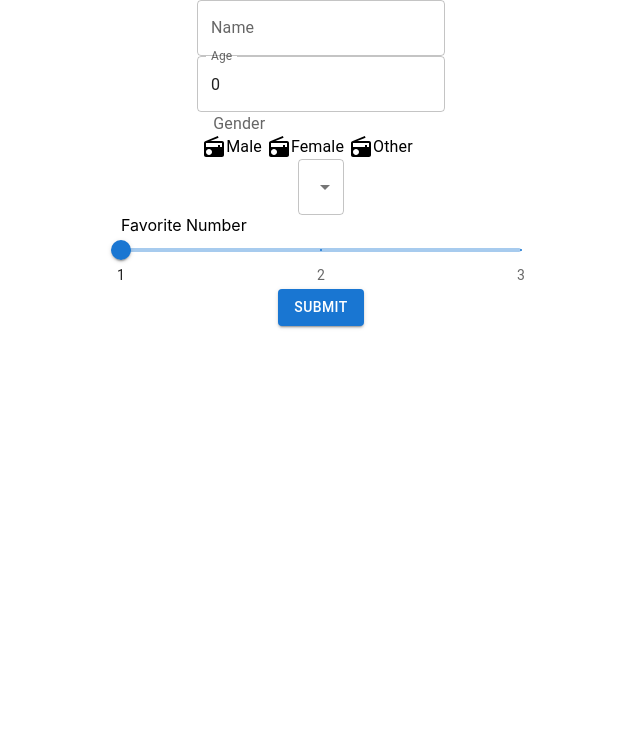
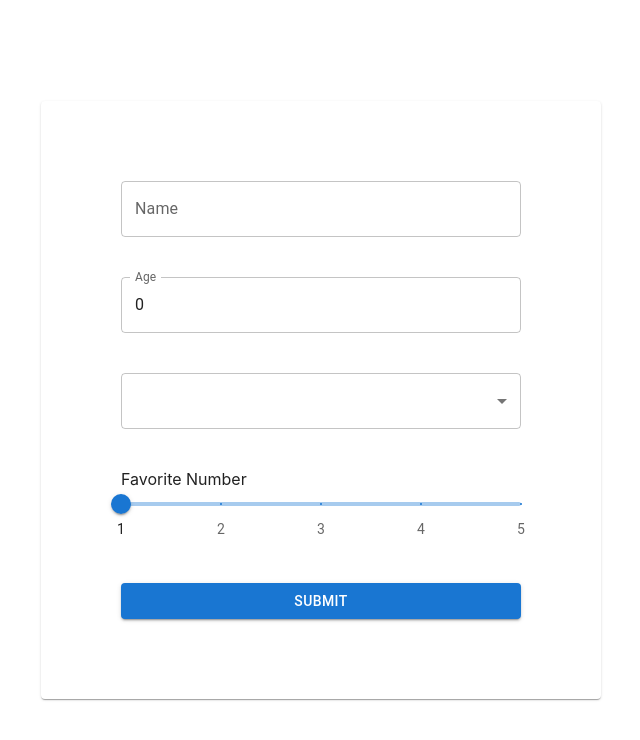
Before and after one commit to eduveliz/Cypress-Examples-Integration, a React (Create React App) app: page /panel/forms in a window 1280 px wide. Shown: the top 740 px of the page, without its empty margins (319-959 px from the left). Built offline with nearby package versions, Linux system fonts and the light colour scheme.

Commit message:
Change form design

```diff
--- a/src/index.js
+++ b/src/index.js
@@ -6,7 +6,7 @@ import SignInSide from "./pages/login";
 import {BrowserRouter, Route, Routes} from "react-router-dom";
 import Panel from "./pages/Panel/Panel";
 import Norris from "./pages/Panel/components/chuck/Norris";
-import Forms from "./pages/Panel/components/forms/Forms";
+import Form from "./pages/Panel/components/forms/Forms";
 
 const root = ReactDOM.createRoot(document.getElementById('root'));
 root.render(
@@ -15,7 +15,7 @@ root.render(
             <Route path="/" element={<SignInSide/>}/>
             <Route path="/panel" element={<Panel/>}/>
             <Route path="/panel/norris" element={<Norris/>}/>
-            <Route path="/panel/forms" element={<Forms/>}/>
+            <Route path="/panel/forms" element={<Form/>}/>
         </Routes>
     </BrowserRouter>
 );
--- a/src/pages/Panel/components/forms/Forms.js
+++ b/src/pages/Panel/components/forms/Forms.js
@@ -1,13 +1,11 @@
 import React, {useState} from "react";
 import Grid from "@mui/material/Grid";
-import {FormControl, FormControlLabel, FormLabel, MenuItem, RadioGroup, Select, Slider, TextField} from "@mui/material";
+import {Card, FormControl, MenuItem, Select, Slider, TextField} from "@mui/material";
 import Button from "@mui/material/Button";
-import {Radio} from "@mui/icons-material";
 
 const defaultValues = {
     name: "",
     age: 0,
-    gender: "",
     os: "",
     favoriteNumber: 0,
 };
@@ -31,10 +29,13 @@ const Form = () => {
         console.log(formValues);
     };
     return (
+        <div style={{display: 'grid', placeContent: 'center', width: "100%", height: "100vh"}}>
+            <Card sx={{maxWidth: 445, padding: 10}}>
                 <form onSubmit={handleSubmit}>
-            <Grid container alignItems="center" justify="center" direction="column">
+                    <Grid container direction="column">
                         <Grid item>
                             <TextField
+                                sx={{width: "400px"}}
                                 id="name-input"
                                 name="name"
                                 label="Name"
@@ -43,8 +44,9 @@ const Form = () => {
                                 onChange={handleInputChange}
                             />
                         </Grid>
-                <Grid item>
+                        <Grid item sx={{marginTop: 5}}>
                             <TextField
+                                sx={{width: "400px"}}
                                 id="age-input"
                                 name="age"
                                 label="Age"
@@ -53,40 +55,13 @@ const Form = () => {
                                 onChange={handleInputChange}
                             />
                         </Grid>
-                <Grid item>
-                    <FormControl>
-                        <FormLabel>Gender</FormLabel>
-                        <RadioGroup
-                            name="gender"
-                            value={formValues.gender}
-                            onChange={handleInputChange}
-                            row
-                        >
-                            <FormControlLabel
-                                key="male"
-                                value="male"
-                                control={<Radio size="small"/>}
-                                label="Male"
-                            />
-                            <FormControlLabel
-                                key="female"
-                                value="female"
-                                control={<Radio size="small"/>}
-                                label="Female"
-                            />
-                            <FormControlLabel
-                                key="other"
-                                value="other"
-                                control={<Radio size="small"/>}
-                                label="Other"
-                            />
-                        </RadioGroup>
-                    </FormControl>
-                </Grid>
-                <Grid item>
+
+                        <Grid item sx={{marginTop: 5}}>
                             <FormControl>
                                 <Select
+                                    sx={{width: "400px"}}
                                     name="os"
+                                    placeholder={'System'}
                                     value={formValues.os}
                                     onChange={handleInputChange}
                                 >
@@ -102,7 +77,7 @@ const Form = () => {
                                 </Select>
                             </FormControl>
                         </Grid>
-                <Grid item>
+                        <Grid item sx={{marginTop: 5, marginBottom: 5}}>
                             <div style={{width: "400px"}}>
                                 Favorite Number
                                 <Slider
@@ -111,7 +86,7 @@ const Form = () => {
                                     defaultValue={1}
                                     step={1}
                                     min={1}
-                            max={3}
+                                    max={5}
                                     marks={[
                                         {
                                             value: 1,
@@ -125,6 +100,14 @@ const Form = () => {
                                             value: 3,
                                             label: "3",
                                         },
+                                        {
+                                            value: 4,
+                                            label: "4",
+                                        },
+                                        {
+                                            value: 5,
+                                            label: "5",
+                                        },
                                     ]}
                                     valueLabelDisplay="off"
                                 />
@@ -135,6 +118,8 @@ const Form = () => {
                         </Button>
                     </Grid>
                 </form>
+            </Card>
+        </div>
     );
 };
 export default Form;
```
Lines whose indentation alone changed are shown as unchanged.
